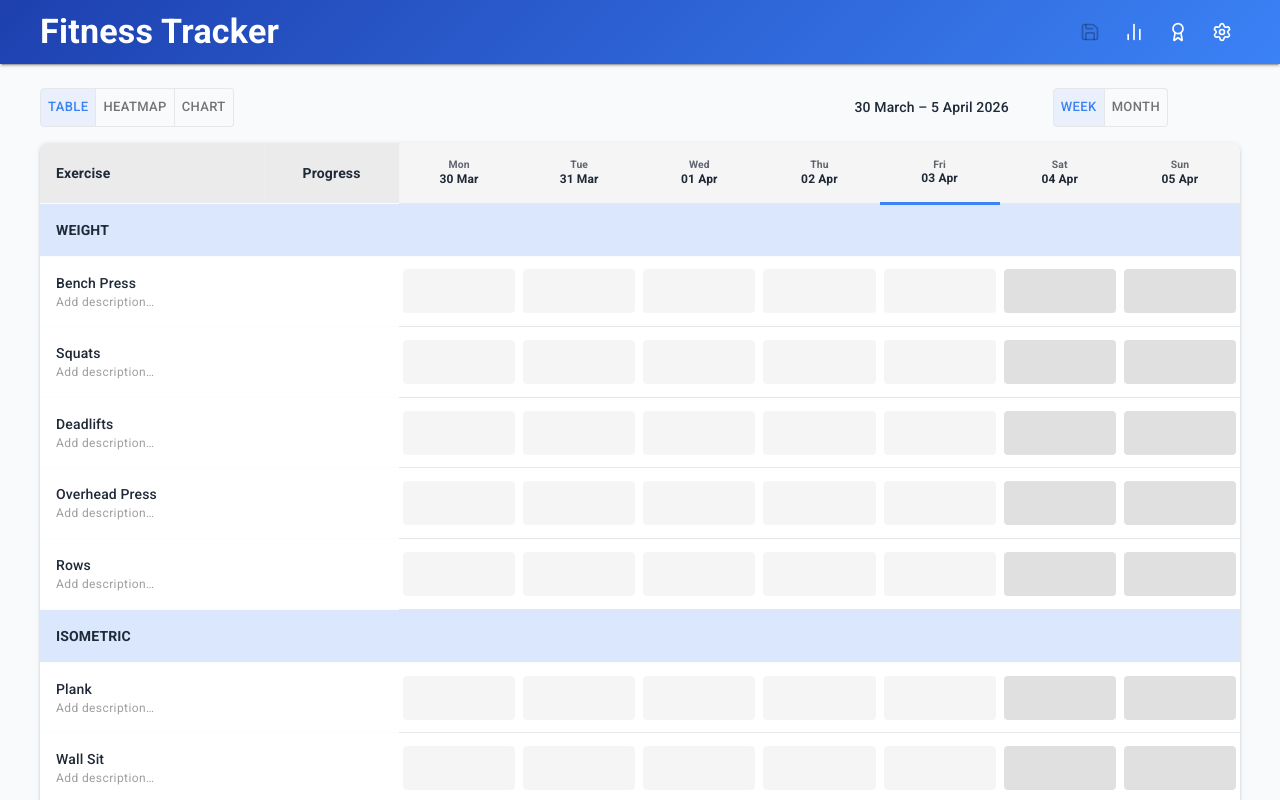
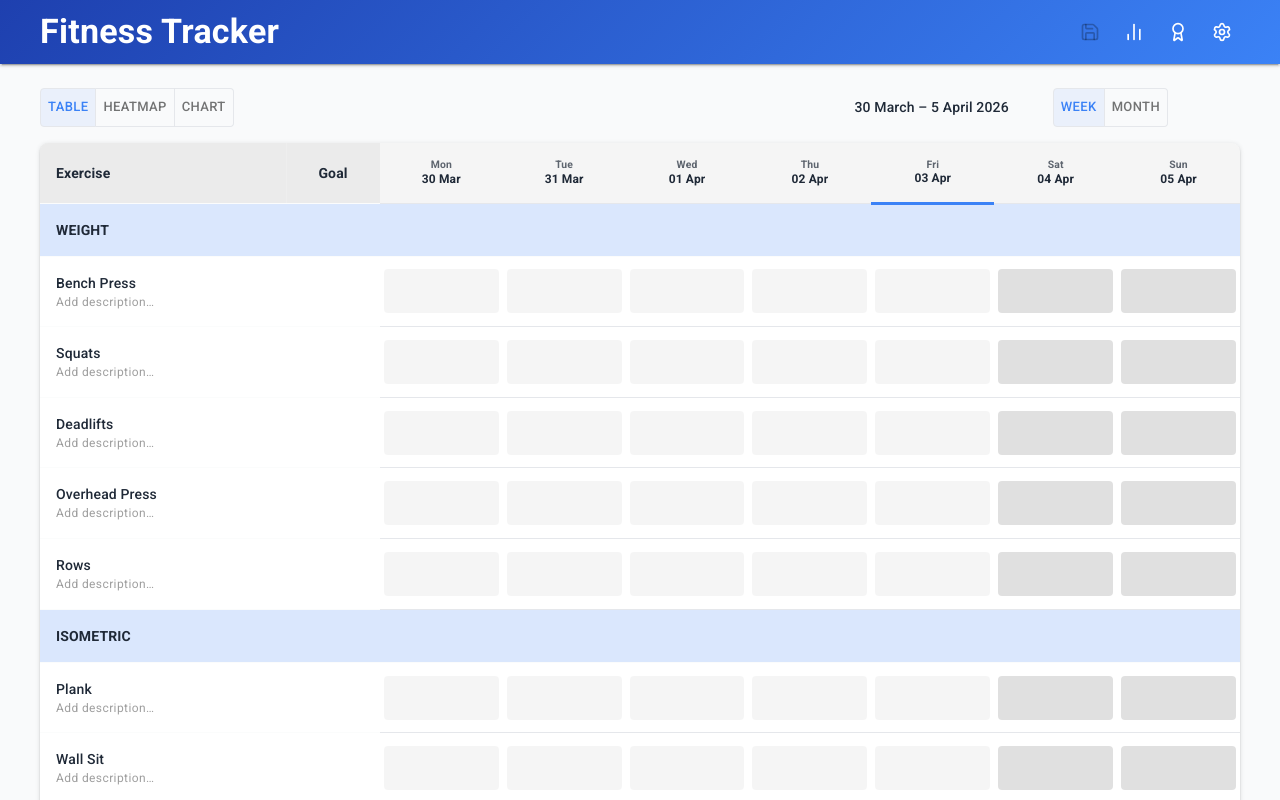
Before and after one commit to kingColinRules/fitness-tracker, a React (Vite) app: page / in a window 1280 px wide. Shown: the top 800 px of the page. Built offline with nearby package versions, Linux system fonts and the light colour scheme; some icons are missing.

Commit message:
Fixed monthly goal and progress totals.  Some formatting changes on monthly view.

```diff
--- a/src/App.tsx
+++ b/src/App.tsx
@@ -156,7 +156,7 @@ const ExerciseTracker = () => {
       window.removeEventListener('resize', measure);
       ro?.disconnect();
     };
-  }, [compactView, selectedMonth, selectedYear]);
+  }, [compactView, selectedMonth, selectedYear, chartMode]);
 
   // Persist completions
   useEffect(() => {
--- a/src/components/ExerciseTable.tsx
+++ b/src/components/ExerciseTable.tsx
@@ -1,4 +1,4 @@
-import React, { useState } from 'react';
+import React, { useState, useMemo } from 'react';
 import confetti from 'canvas-confetti';
 import { Check } from 'lucide-react';
 import TableContainer from '@mui/material/TableContainer';
@@ -15,7 +15,7 @@ import Popover from '@mui/material/Popover';
 import TextField from '@mui/material/TextField';
 import { useTheme, alpha } from '@mui/material/styles';
 import dayjs from 'dayjs';
-import { formatDateKey, isToday, isFutureDate, startOfWeek } from '../utils/dateUtils';
+import { formatDateKey, isToday, isFutureDate } from '../utils/dateUtils';
 import { isCompleted as isCompletedUtil } from '../utils/completionUtils';
 
 interface ExerciseTableProps {
@@ -72,26 +72,30 @@ const ExerciseTable: React.FC<ExerciseTableProps> = ({
   const categoryBg = isDark ? theme.palette.background.default : alpha(theme.palette.primary.light, 0.13);
   const rowBg = theme.palette.background.paper;
 
+  const weekBandMap = useMemo(() => {
+    const map = new Map<string, number>();
+    let band = 0;
+    tableDates.forEach((d, i) => {
+      if (i > 0 && d.getDay() === weekStartDay) band++;
+      map.set(formatDateKey(d), band);
+    });
+    return map;
+  }, [tableDates, weekStartDay]);
+
+  const weekTint = (date: Date) => {
+    if (chartMode !== 'monthly') return undefined;
+    return (weekBandMap.get(formatDateKey(date)) ?? 0) % 2 === 1
+      ? alpha(theme.palette.text.primary, 0.06)
+      : undefined;
+  };
+
   const isCompleted = (category: string, exercise: string, dateStr: string): boolean =>
     isCompletedUtil(completions, category, exercise, dateStr);
 
-  const calculateWeeklyCount = (category: string, exercise: string): number => {
-    if (chartMode === 'weekly') {
-      return tableDates.filter(date =>
-        !isFutureDate(date) && isCompleted(category, exercise, formatDateKey(date))
-      ).length;
-    }
-    const today = new Date();
-    today.setHours(0, 0, 0, 0);
-    const weekStart = startOfWeek(today, weekStartDay);
-    let count = 0;
-    const checkDate = new Date(today);
-    while (checkDate >= weekStart) {
-      if (isCompleted(category, exercise, formatDateKey(checkDate))) count++;
-      checkDate.setDate(checkDate.getDate() - 1);
-    }
-    return count;
-  };
+  const calculateWeeklyCount = (category: string, exercise: string): number =>
+    tableDates.filter(date =>
+      !isFutureDate(date) && isCompleted(category, exercise, formatDateKey(date))
+    ).length;
 
   return (
     <>
@@ -99,10 +103,10 @@ const ExerciseTable: React.FC<ExerciseTableProps> = ({
       <Table sx={{ width: '100%', borderCollapse: 'collapse' }} size={compactView ? 'small' : 'medium'}>
         <TableHead>
           <TableRow sx={{ backgroundColor: headerBg }}>
-            <TableCell ref={exerciseHeaderRef} sx={{ fontWeight: 600, position: 'sticky', left: 0, zIndex: 70, minWidth: 120, backgroundColor: headerBg, color: 'text.primary' }}>Exercise</TableCell>
-            <TableCell sx={{ fontWeight: 600, position: 'sticky', left: `${exerciseColumnWidth}px`, zIndex: 60, textAlign: 'center', minWidth: 80, backgroundColor: headerBg, color: 'text.primary' }}>Progress</TableCell>
+            <TableCell ref={exerciseHeaderRef} sx={{ fontWeight: 600, position: 'sticky', left: 0, zIndex: 70, minWidth: chartMode === 'weekly' ? 160 : 100, backgroundColor: headerBg, color: 'text.primary' }}>Exercise</TableCell>
+            <TableCell sx={{ fontWeight: 600, position: 'sticky', left: `${exerciseColumnWidth}px`, zIndex: 60, textAlign: 'center', minWidth: 44, backgroundColor: headerBg, color: 'text.primary' }}>Goal</TableCell>
             {tableDates.map(date => (
-              <TableCell key={date.toISOString()} data-date={formatDateKey(date)} align="center" sx={{ fontWeight: 600, minWidth: chartMode === 'weekly' ? 80 : 24, borderColor: 'divider', backgroundColor: undefined, borderBottom: isToday(date) ? `3px solid ${theme.palette.primary.main}` : undefined, color: 'text.primary', lineHeight: 1.2, px: 0.25 }}>
+              <TableCell key={date.toISOString()} data-date={formatDateKey(date)} align="center" sx={{ fontWeight: 600, minWidth: chartMode === 'weekly' ? 80 : 24, borderColor: 'divider', backgroundColor: weekTint(date), borderBottom: isToday(date) ? `3px solid ${theme.palette.primary.main}` : undefined, color: 'text.primary', lineHeight: 1.2, px: 0.25 }}>
                 <Box sx={{ fontSize: theme.typography.labelXs.fontSize, opacity: 0.7 }}>{dayjs(date).format('ddd')}</Box>
                 <Box sx={{ fontSize: theme.typography.caption.fontSize }}>{chartMode === 'weekly' ? dayjs(date).format('DD MMM') : String(date.getDate()).padStart(2, '0')}</Box>
               </TableCell>
@@ -118,17 +122,20 @@ const ExerciseTable: React.FC<ExerciseTableProps> = ({
               </TableRow>
               {exerciseList.map((exercise) => {
                 const weeklyCount = calculateWeeklyCount(category, exercise);
-                const requiredCount = goalSettings[category]?.required || 3;
+                const weeklyRequired = goalSettings[category]?.required || 3;
+                const requiredCount = chartMode === 'monthly'
+                  ? weeklyRequired * Math.round(tableDates.length / 7)
+                  : weeklyRequired;
                 const showProgress = goalSettings[category]?.enabled;
                 return (
                   <TableRow key={exercise}>
-                    <TableCell sx={{ fontWeight: 500, position: 'sticky', left: 0, zIndex: 70, backgroundColor: rowBg, color: 'text.primary' }}>
-                      <Box sx={{ display: 'flex', alignItems: 'center', gap: 1 }}>{exercise}</Box>
+                    <TableCell sx={{ fontWeight: 500, position: 'sticky', left: 0, zIndex: 70, backgroundColor: rowBg, color: 'text.primary', maxWidth: chartMode === 'weekly' ? 200 : 130, pr: 0.5 }}>
+                      <Box sx={{ display: 'flex', alignItems: 'center', gap: 1, overflow: 'hidden', textOverflow: 'ellipsis', whiteSpace: 'nowrap' }}>{exercise}</Box>
                       {!compactView && (
                         <Typography
                           variant="caption"
                           onClick={(e) => openDescriptionPopover(e, category, exercise)}
-                          sx={{ color: exerciseDescriptions[`${category}-${exercise}`] ? 'text.secondary' : 'text.disabled', display: 'block', lineHeight: 1.3, mt: 0.25, cursor: 'pointer', '&:hover': { color: 'primary.main' } }}
+                          sx={{ color: exerciseDescriptions[`${category}-${exercise}`] ? 'text.secondary' : 'text.disabled', display: '-webkit-box', WebkitLineClamp: 2, WebkitBoxOrient: 'vertical', overflow: 'hidden', lineHeight: 1.3, mt: 0.25, cursor: 'pointer', '&:hover': { color: 'primary.main' } }}
                         >
                           {exerciseDescriptions[`${category}-${exercise}`] || 'Add description…'}
                         </Typography>
@@ -137,7 +144,7 @@ const ExerciseTable: React.FC<ExerciseTableProps> = ({
                     <TableCell title={showProgress ? `${weeklyCount} / ${requiredCount}` : undefined} sx={{ position: 'sticky', left: `${exerciseColumnWidth}px`, zIndex: 60, textAlign: 'center', backgroundColor: rowBg, px: 1 }}>
                       {showProgress && (
                         <Box sx={{ display: 'flex', flexDirection: 'column', alignItems: 'center', gap: 0.25 }}>
-                          <Box sx={{ width: compactView ? 28 : 36, height: compactView ? 4 : 6, borderRadius: 99, backgroundColor: 'divider', overflow: 'hidden' }}>
+                          <Box sx={{ width: compactView ? 24 : 28, height: compactView ? 4 : 6, borderRadius: 99, backgroundColor: 'divider', overflow: 'hidden' }}>
                             <Box sx={{ height: '100%', width: `${Math.min(weeklyCount / requiredCount, 1) * 100}%`, borderRadius: 99, backgroundColor: weeklyCount >= requiredCount ? 'success.main' : 'warning.main', transition: 'width 0.3s ease' }} />
                           </Box>
                           <Box sx={{ fontSize: theme.typography.labelMicro.fontSize, color: 'text.secondary', lineHeight: 1 }}>{weeklyCount}/{requiredCount}</Box>
@@ -149,7 +156,7 @@ const ExerciseTable: React.FC<ExerciseTableProps> = ({
                       const completed = isCompleted(category, exercise, dateStr);
                       const isFuture = isFutureDate(date);
                       return (
-                        <TableCell key={date.toISOString()} data-date-cell align="center" sx={{ borderColor: 'divider', backgroundColor: undefined, px: 0.5, py: 0.5 }}>
+                        <TableCell key={date.toISOString()} data-date-cell align="center" sx={{ borderColor: 'divider', backgroundColor: weekTint(date), px: chartMode === 'monthly' ? 0.25 : 0.5, py: 0.5 }}>
                           <Button
                             onClick={(e) => {
                               if (isFuture) return;
@@ -172,7 +179,8 @@ const ExerciseTable: React.FC<ExerciseTableProps> = ({
                             size={compactView ? 'small' : 'medium'}
                             sx={{
                               borderRadius: 1,
-                              minHeight: compactView ? 32 : 44,
+                              minHeight: chartMode === 'monthly' ? (compactView ? 24 : 32) : (compactView ? 32 : 44),
+                              minWidth: 0,
                               py: 0,
                               backgroundColor: isFuture
                                 ? theme.palette.action.disabledBackground
@@ -182,7 +190,7 @@ const ExerciseTable: React.FC<ExerciseTableProps> = ({
                               '&:hover': { backgroundColor: completed ? 'success.dark' : undefined },
                             }}
                           >
-                            {completed ? <Check color={theme.palette.primary.contrastText} size={compactView ? 14 : 20} /> : null}
+                            {completed && chartMode !== 'monthly' ? <Check color={theme.palette.primary.contrastText} size={compactView ? 14 : 20} /> : null}
                           </Button>
                         </TableCell>
                       );
```
